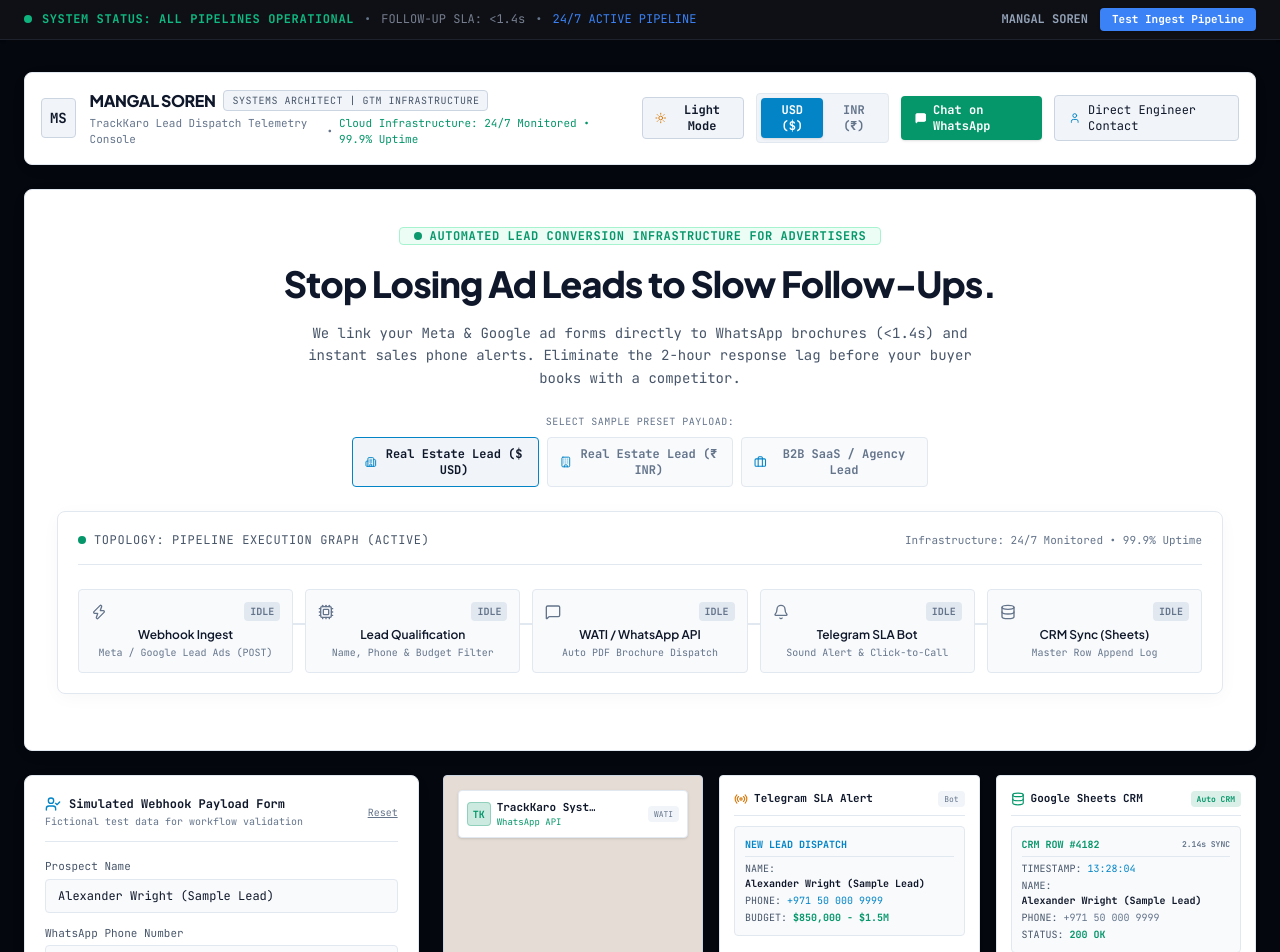
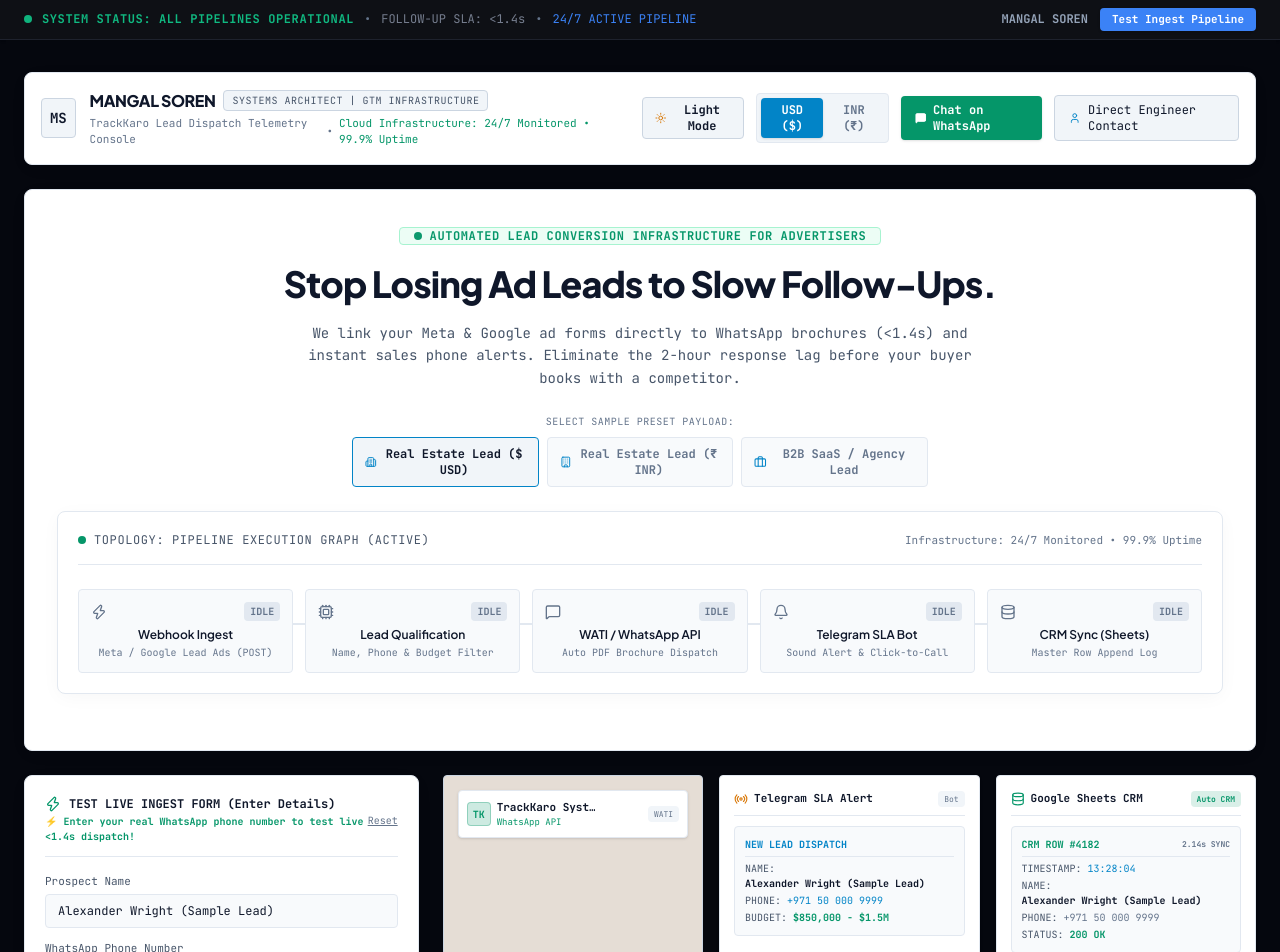
Before and after one commit to mangalcool222/automation-client-demo, a React (Vite) app: page / in a window 1280 px wide. Shown: the top 952 px of the page. Built offline with nearby package versions, Linux system fonts and the light colour scheme; the HTML template or start-up script is replaced by a standard one.

Commit message:
fix: update form header text to TEST LIVE INGEST FORM

```diff
--- a/src/components/LeadSimulatorApp.jsx
+++ b/src/components/LeadSimulatorApp.jsx
@@ -350,10 +350,12 @@ export default function LeadSimulatorApp() {
             <div className={`flex items-center justify-between border-b pb-3 ${isLight ? 'border-[#E2E8F0]' : 'border-[#1E222D]'}`}>
               <div>
                 <span className={`text-xs font-bold flex items-center gap-2 font-mono-telemetry ${isLight ? 'text-[#0F172A]' : 'text-[#F1F3F7]'}`}>
-                  <UserCheck className={`w-4 h-4 ${isLight ? 'text-[#0284C7]' : 'text-[#3B82F6]'}`} />
-                  Simulated Webhook Payload Form
+                  <Zap className={`w-4 h-4 ${isLight ? 'text-[#059669]' : 'text-[#10B981]'}`} />
+                  TEST LIVE INGEST FORM (Enter Details)
                 </span>
-                <span className={`text-[10px] font-mono-telemetry block mt-0.5 ${isLight ? 'text-[#64748B]' : 'text-[#64748B]'}`}>Fictional test data for workflow validation</span>
+                <span className={`text-[10px] font-mono-telemetry block mt-0.5 font-bold ${isLight ? 'text-[#059669]' : 'text-[#10B981]'}`}>
+                  ⚡ Enter your real WhatsApp phone number to test live &lt;1.4s dispatch!
+                </span>
               </div>
               <button
                 onClick={handleClearForm}
```
